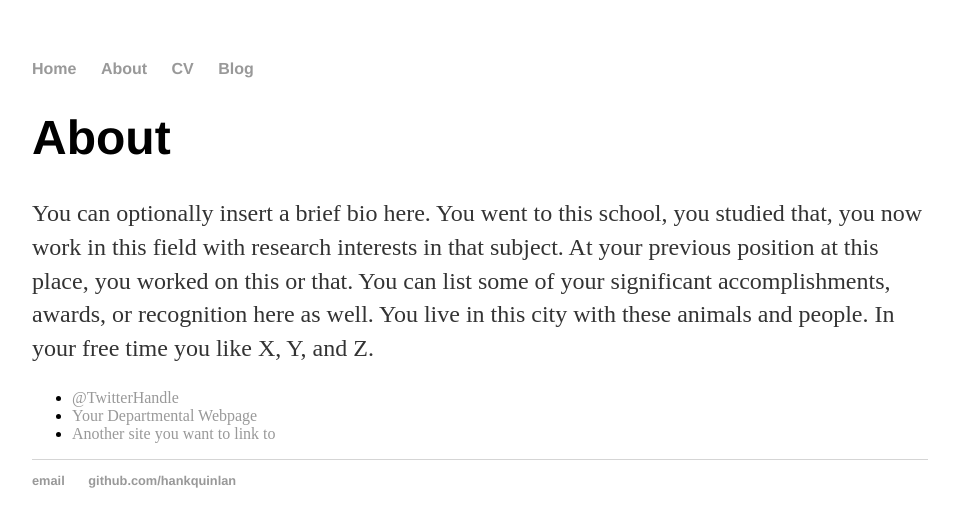
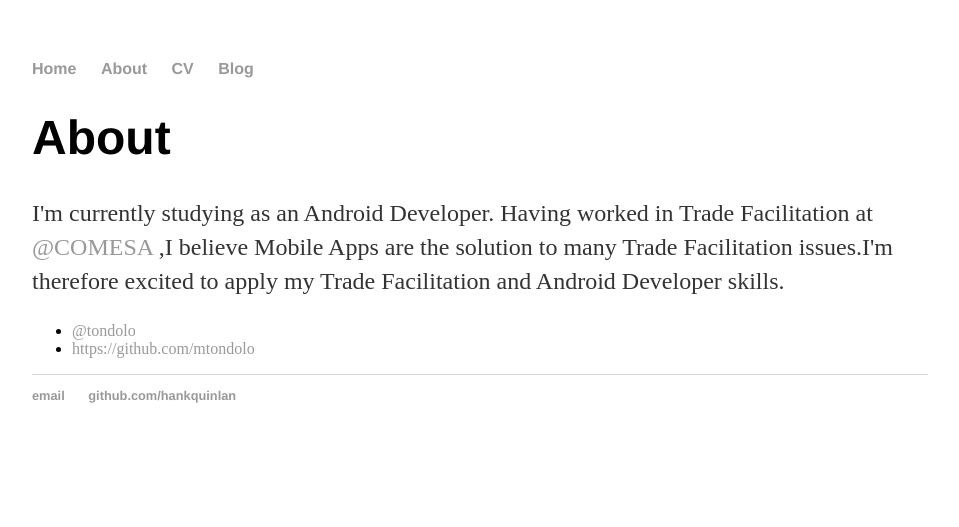
Before and after one commit to mtondolo/mtondolo.github.io, a Jekyll site: the page built from about/index.html, in a window 1280 px wide. Shown: the top 527 px of the page, without its empty margins (160-1119 px from the left). Built offline with Jekyll 4.4.1, drawn with Linux system fonts in a browser that asks for light colours.

Commit message:
Update index.html

```diff
--- a/about/index.html
+++ b/about/index.html
@@ -1,19 +1,15 @@
 ---
 layout: default
-title: About Hank Quinlan
+title: About Musa Tondolo
 ---
 
 		<div class="about">
 			<h1>About</h1>
-			<p>You can optionally insert a brief bio here.
-			You went to this school, you studied that, you now work in this field with research interests in that subject.
-			At your previous position at this place, you worked on this or that.
-			You can list some of your significant accomplishments, awards, or recognition here as well.
-			You live in this city with these animals and people. In your free time you like X, Y, and Z.</p>
-
+			<p>I'm currently studying as an Android Developer. Having worked in Trade Facilitation at
+			<a href ="http://www.comesa.int/">@COMESA</a> ,I believe Mobile Apps are the solution to many
+			Trade Facilitation issues.I'm therefore excited to apply my Trade Facilitation and Android Developer skills.</p>
 			<ul class="contacts">
-				<li><a href="#">@TwitterHandle</a></li>
-				<li><a href="#">Your Departmental Webpage</a></li>
-				<li><a href="#">Another site you want to link to</a></li>
+				<li><a href="#">@tondolo</a></li>
+				<li><a href="#">https://github.com/mtondolo</a></li>
 				</ul>
 		</div>
```
